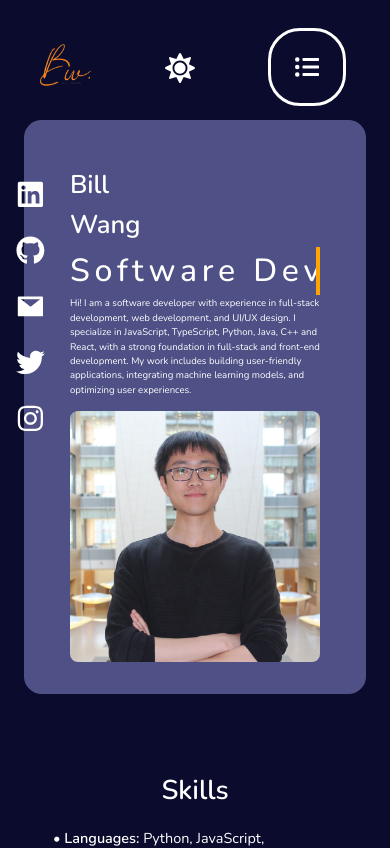
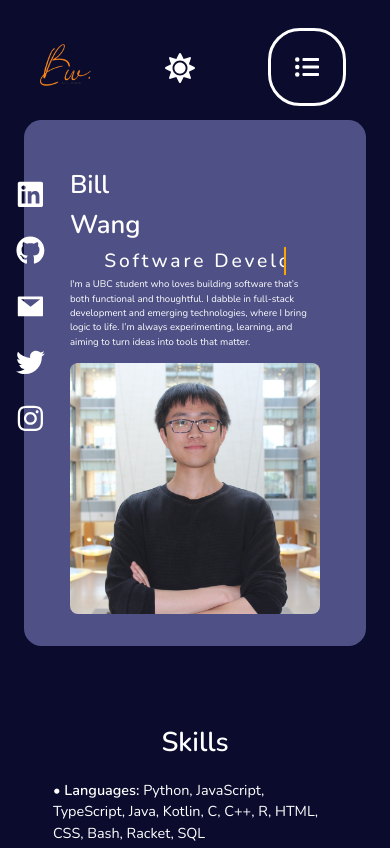
Before and after one commit to Gallections/Bill_Wang, a React (Vite) app in the folder web/: page /Bill_Wang/skills in a window 390 px wide. Shown: the top 848 px of the page. Built offline with nearby package versions, Linux system fonts and the light colour scheme.

Commit message:
refactor: chagned the introduction

```diff
--- a/web/src/components/bodyComponents/intro/IntroContainer.jsx
+++ b/web/src/components/bodyComponents/intro/IntroContainer.jsx
@@ -14,7 +14,7 @@ function IntroContainer() {
                     <h3 className = "written font-medium lg:text-[3vw] sm:text-[1rem]">Software Developer</h3>
 
                     <p className = "text-[0.6rem] md:text-[1.3vw] lg:text-[1.3vw]">
-                    Hi! I am a software developer with experience in full-stack development, web development, and UI/UX design. I specialize in JavaScript, TypeScript, Python, Java, C++ and React, with a strong foundation in full-stack and front-end development. My work includes building user-friendly applications, integrating machine learning models, and optimizing user experiences.
+                    I'm a UBC student who loves building software that’s both functional and thoughtful. I dabble in full-stack development and emerging technologies, where I bring logic to life. I’m always experimenting, learning, and aiming to turn ideas into tools that matter.
                     </p>
                 </div>
 
--- a/web/src/index.css
+++ b/web/src/index.css
@@ -8,13 +8,11 @@
 html {
     scroll-behavior: smooth;
     font-family: "Nunito";
-
 }
 
 .darkTheme {
     background-color: #0A0B2D;
     color: white;
-
 }
 
 .lightTheme {
@@ -25,7 +23,6 @@ html {
 .darkTheme .navBar {
     border-color: white;
     background-color: #0A0B2D;
-
 }
 
 .lightTheme .navBar {
@@ -35,7 +32,6 @@ html {
 
 .darkTheme .introBox {
     background-color: rgb(79, 81, 134);
-
 }
 
 .lightTheme .introBox {
@@ -110,25 +106,36 @@ html {
     background-color: whitesmoke;
 }
 
-
-
 .typewriter .written {
     font-family: "Nunito";
-    font-size:2rem;
+    font-size: 2rem;
   overflow: hidden; /* Ensures the content is not revealed until the animation */
   border-right: .15em solid orange; /* The typwriter cursor */
   white-space: nowrap; /* Keeps the content on a single line */
   margin: 0 auto; /* Gives that scrolling effect as the typing happens */
   letter-spacing: .15em; /* Adjust as needed */
   animation:
-    typing 3s steps(40, end) forwards,
+    typing 3s steps(40, end) 2s forwards infinite,
     blink-caret .75s step-end infinite;
+}
+
+@media(max-width:600px) {
+    .typewriter .written{
+        font-size:1rem;
+    }
+}
+
+@media(max-width:1100px) {
+    .typewriter .written{
+        font-size:1.2rem;
+    }
 }
 
 /* The typing effect */
 @keyframes typing {
-  from { width: 0 }
-  to { width: 100% }
+  0% { width: 0; }
+  70% { width: 100%; }
+  100% { width: 100%; } /* hold full width */
 }
 
 /* The typewriter cursor effect */
```
